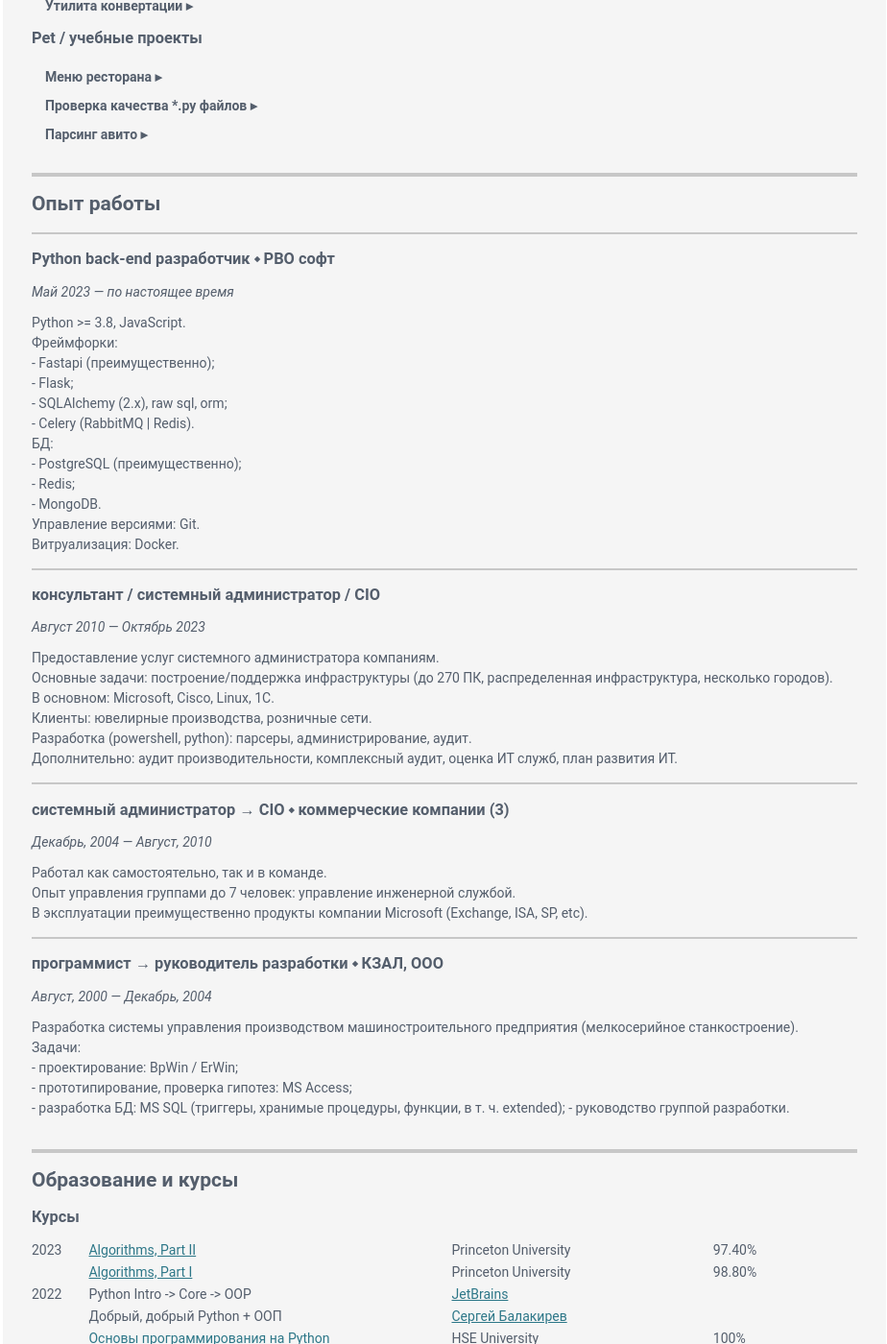
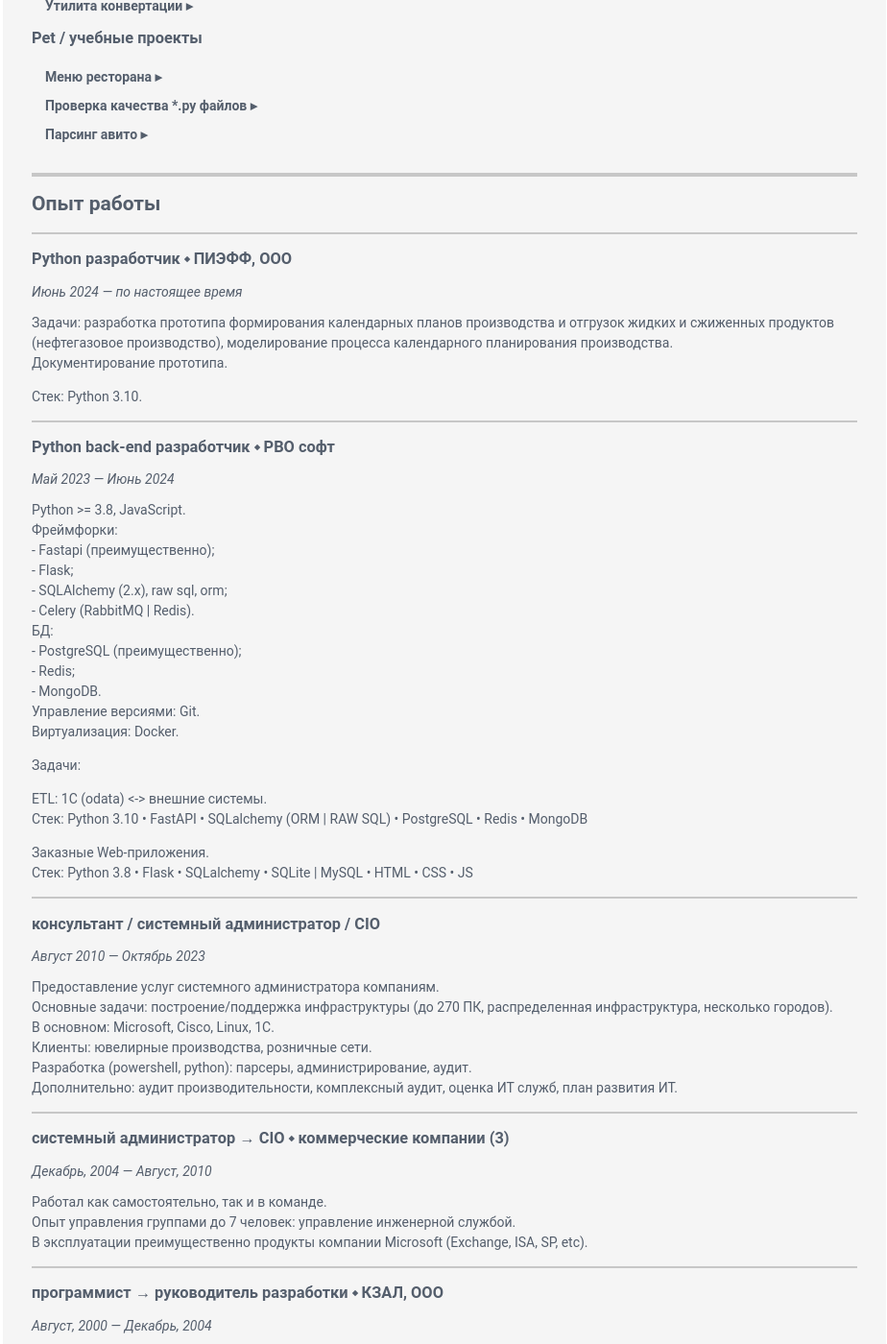
Before and after one commit to mkhaykin/mkhaykin.github.io, a Jekyll site: the page built from index.html, in a window 1280 px wide and 1400 px high, scrolled down 1404 px. Shown: the whole window at 96% size, without its empty margins (177-1101 px from the left). Built offline with Jekyll 4.4.1, drawn with Linux system fonts in a browser that asks for light colours; some of the changed text lies outside the part shown.

Commit message:
add work

```diff
--- a/_data/cv-rus.yml
+++ b/_data/cv-rus.yml
@@ -164,10 +164,19 @@ skills:
 experience:
   title: Опыт работы
   list:
+    - position: Python разработчик
+      company: ПИЭФФ, ООО
+      duration: Июнь 2024 &mdash; по настоящее время
+      summary: |
+        Задачи: разработка прототипа формирования календарных планов производства и отгрузок жидких и сжиженных продуктов (нефтегазовое производство), моделирование процесса календарного планирования производства.
+        Документирование прототипа.
+
+        Стек: Python 3.10.
+
     # Freelance - Developer
     - position: Python back-end разработчик
       company: РВО софт
-      duration: Май 2023 &mdash; по настоящее время
+      duration: Май 2023 &mdash; Июнь 2024
       summary: |
         Python >= 3.8, JavaScript.
         Фреймфорки:
@@ -180,7 +189,15 @@ experience:
         \- Redis;
         \- MongoDB.
         Управление версиями: Git.
-        Витруализация: Docker.
+        Виртуализация: Docker.
+
+        Задачи:
+
+        ETL: 1C (odata) <-> внешние системы.
+        Стек: Python 3.10 • FastAPI • SQLalchemy (ORM | RAW SQL) • PostgreSQL • Redis • MongoDB
+
+        Заказные Web-приложения.
+        Стек: Python 3.8 • Flask • SQLalchemy • SQLite | MySQL • HTML • CSS • JS
 
     # Freelance
     - position: консультант / системный администратор / CIO
@@ -211,7 +228,7 @@ experience:
         Разработка системы управления производством машиностроительного предприятия (мелкосерийное станкостроение).
         Задачи:
         \- проектирование: BpWin / ErWin;
-        \- прототипирование, проверка гипотез: MS Access;
+        \- прототипирование, проверка гипотез: MS Access (VBA);
         \- разработка БД: MS SQL (триггеры, хранимые процедуры, функции, в т. ч. extended);
         \- руководство группой разработки.
 
@@ -241,6 +258,7 @@ projects:
   groups:
     - title: Коммерческие проекты
       description:
+      hide: true
       projects:
 
         - title: Интеграция OnlyOffice (pre-sale)
@@ -278,6 +296,7 @@ projects:
 
     - title: Pet / учебные проекты
       description:
+      hide: true
       projects:
         - title: Меню ресторана
           url_demo:
```
